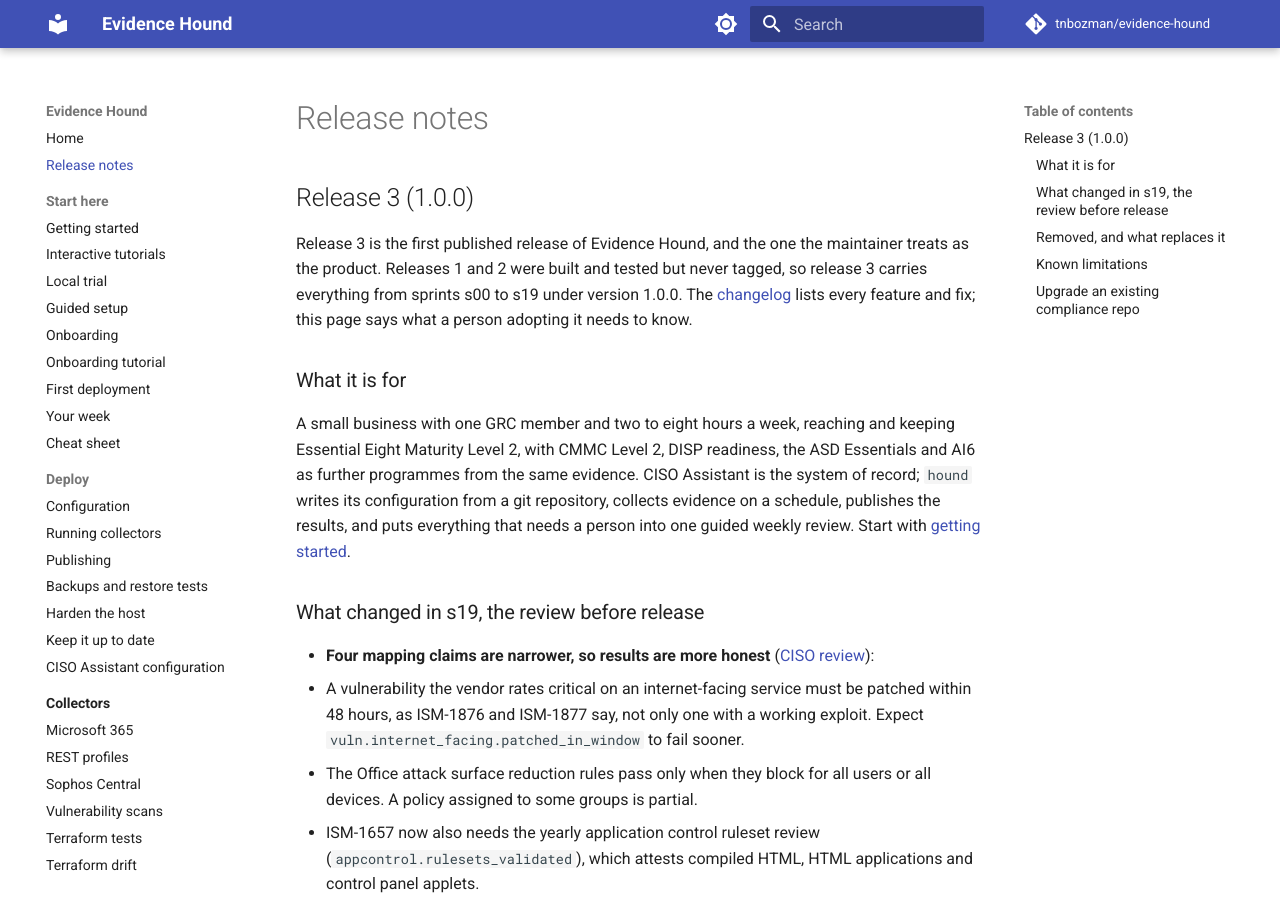
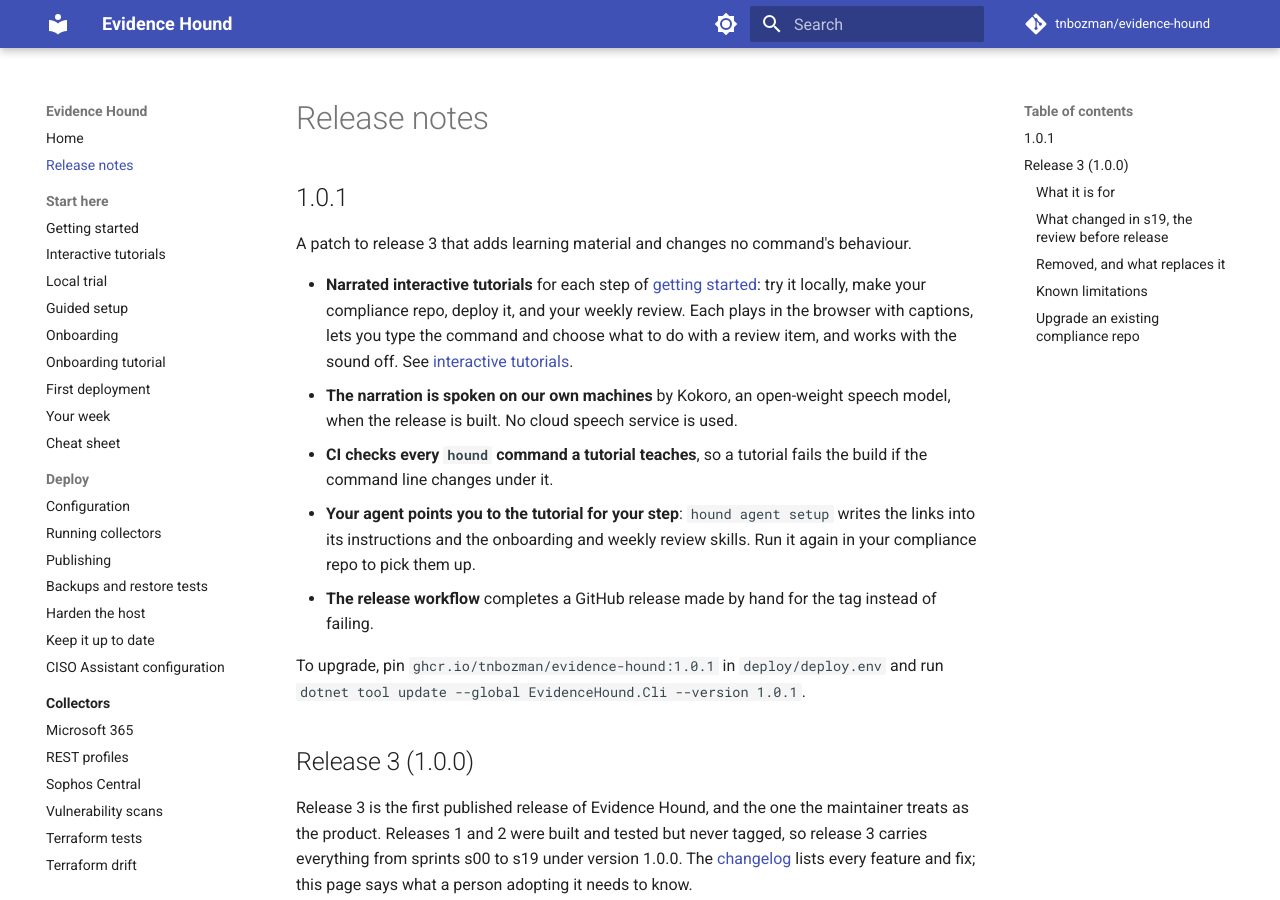
Before and after one commit to tnbozman/evidence-hound, an MkDocs documentation site: the page built from docs/release-notes.md, in a window 1280 px wide and 900 px high. Built offline with MkDocs 1.6.1 and Material for MkDocs 9.7.7, drawn with Linux system fonts in a browser that asks for light colours; comment, search, counter and statistics services are not loaded.

Commit message:
chore(release): 1.0.1
The tutorials sprint ships as 1.0.1, a patch to release 3: changelog, release notes, deployment pins and install examples.

Co-Authored-By: Claude Opus 5.5 <noreply@anthropic.com>
Claude-Session: https://claude.ai/code/session_01QC7Mi66rJRhyETCKrss4Fg

````diff
--- a/docs/getting-started.md
+++ b/docs/getting-started.md
@@ -33,11 +33,11 @@ Pick one:
   [release](https://github.com/tnbozman/evidence-hound/releases) into a folder, then install with the release's version:
 
   ```console
-  $ dotnet tool install --global EvidenceHound.Cli --version 1.0.0 --add-source ~/hound-packages
+  $ dotnet tool install --global EvidenceHound.Cli --version 1.0.1 --add-source ~/hound-packages
   $ hound --version
   ```
 
-  When the packages are on nuget.org, `dotnet tool install --global EvidenceHound.Cli --version 1.0.0` is enough. Give the version
+  When the packages are on nuget.org, `dotnet tool install --global EvidenceHound.Cli --version 1.0.1` is enough. Give the version
   either way: without it, `dotnet tool install` looks only for the newest version on nuget.org.
 
 ## 3. Make your compliance repo
--- a/docs/release-notes.md
+++ b/docs/release-notes.md
@@ -1,4 +1,21 @@
 # Release notes
+
+## 1.0.1
+
+A patch to release 3 that adds learning material and changes no command's behaviour.
+
+- **Narrated interactive tutorials** for each step of [getting started](getting-started.md): try it locally, make your compliance
+  repo, deploy it, and your weekly review. Each plays in the browser with captions, lets you type the command and choose what to do
+  with a review item, and works with the sound off. See [interactive tutorials](tutorials/interactive.md).
+- **The narration is spoken on our own machines** by Kokoro, an open-weight speech model, when the release is built. No cloud speech
+  service is used.
+- **CI checks every `hound` command a tutorial teaches**, so a tutorial fails the build if the command line changes under it.
+- **Your agent points you to the tutorial for your step**: `hound agent setup` writes the links into its instructions and the
+  onboarding and weekly review skills. Run it again in your compliance repo to pick them up.
+- **The release workflow** completes a GitHub release made by hand for the tag instead of failing.
+
+To upgrade, pin `ghcr.io/tnbozman/evidence-hound:1.0.1` in `deploy/deploy.env` and run
+`dotnet tool update --global EvidenceHound.Cli --version 1.0.1`.
 
 ## Release 3 (1.0.0)
 
--- a/docs/tutorials/first-deployment.md
+++ b/docs/tutorials/first-deployment.md
@@ -109,7 +109,7 @@ Do this in two pull requests, so the first apply is small and easy to check.
 **First: setup, settings and access.** Move the audit files out of `scope/audits/` for now and keep `scope/setup.yaml`, `scope/controls.yaml`, `scope/access.yaml` and `scope/settings.yaml`. The template's settings turn on `enforce_mfa`, so everyone must set up multi-factor authentication at their next sign-in, and leave the modules you do not use off. On your own machine, run `hound` from the runner image against your checkout:
 
 ```bash
-hound() { docker run --rm -v "$PWD:/config:ro" -w /config ghcr.io/tnbozman/evidence-hound:1.0.0 "$@"; }
+hound() { docker run --rm -v "$PWD:/config:ro" -w /config ghcr.io/tnbozman/evidence-hound:1.0.1 "$@"; }
 hound config validate hound.yaml
 hound scope validate scope/ --config hound.yaml
 ```
--- a/docs/tutorials/interactive/compliance-repo.json
+++ b/docs/tutorials/interactive/compliance-repo.json
@@ -34,13 +34,13 @@
       "terminal": [
         {
           "who": "you",
-          "command": "dotnet tool install --global EvidenceHound.Cli --version 1.0.0 --add-source ~/hound-packages",
-          "output": "You can invoke the tool using the following command: hound\nTool 'evidencehound.cli' (version '1.0.0') was successfully installed."
+          "command": "dotnet tool install --global EvidenceHound.Cli --version 1.0.1 --add-source ~/hound-packages",
+          "output": "You can invoke the tool using the following command: hound\nTool 'evidencehound.cli' (version '1.0.1') was successfully installed."
         },
         {
           "who": "you",
           "command": "hound --version",
-          "output": "1.0.0"
+          "output": "1.0.1"
         }
       ]
     },
--- a/docs/tutorials/write-a-collector.md
+++ b/docs/tutorials/write-a-collector.md
@@ -15,7 +15,7 @@ Download the `.nupkg` files from the [release](https://github.com/tnbozman/evide
 `~/hound-packages`, unless the packages are on nuget.org. Then, with the release's version:
 
 ```console
-$ dotnet new install EvidenceHound.Templates@1.0.0 --add-source ~/hound-packages
+$ dotnet new install EvidenceHound.Templates@1.0.1 --add-source ~/hound-packages
 $ dotnet new hound-collector -n Example.Widget
 $ cd Example.Widget
 $ dotnet restore --source ~/hound-packages --source https://api.nuget.org/v3/index.json
@@ -23,7 +23,7 @@ $ dotnet test
 ```
 
 `dotnet restore` needs both sources: the Evidence Hound packages from the folder, everything else from nuget.org. Once the packages are
-on nuget.org, `dotnet new install EvidenceHound.Templates@1.0.0` and `dotnet test` are enough.
+on nuget.org, `dotnet new install EvidenceHound.Templates@1.0.1` and `dotnet test` are enough.
 
 The template references the `EvidenceHound.Collectors.Abstractions` and `EvidenceHound.Collectors.Testing` packages of its own
 version. The generated README lists every file and the steps below in more detail.
````
Also changed, not shown: CHANGELOG.md (+16 -0 lines), docs/sprints/README.md (+1 -1 lines), docs/sprints/s20-narrated-tutorials.md (+1 -1 lines), 4 other files.
